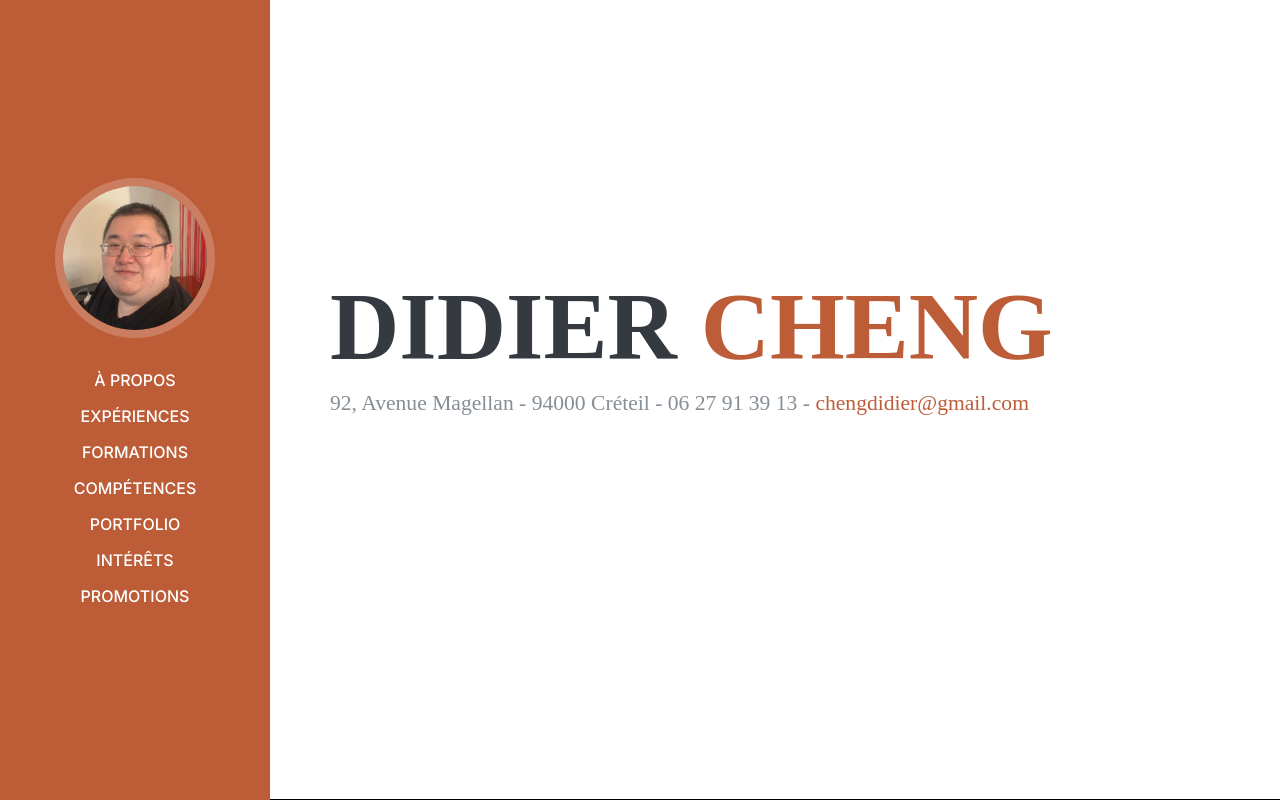
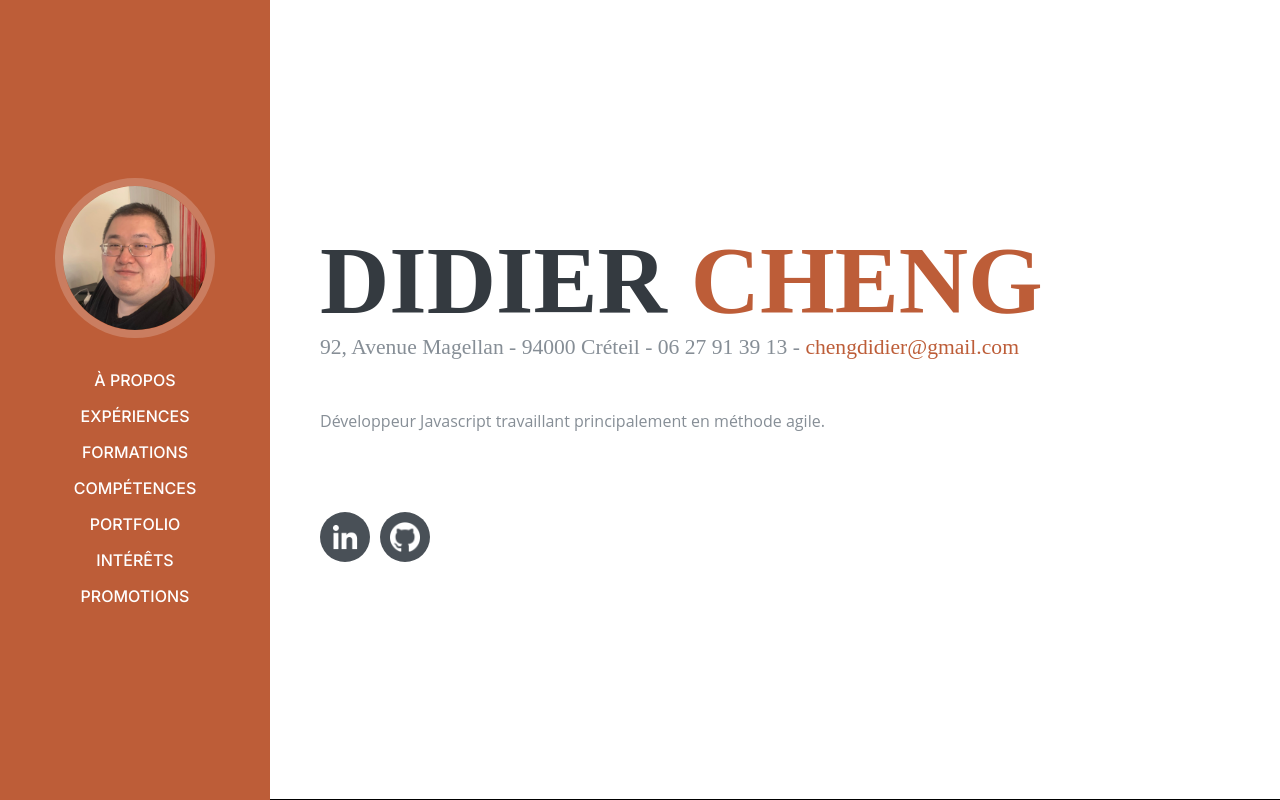
Before and after one commit to Vangnex/portfolio, a Next.js app: page / in a window 1280 px wide. Shown: the top 800 px of the page. Built offline with nearby package versions, Linux system fonts and the light colour scheme.

Commit message:
ADD Liste de boutons liens vers les réseaux sociaux / UPDATE Texte à propos

```diff
--- a/src/app/page.module.css
+++ b/src/app/page.module.css
@@ -7,6 +7,9 @@
   min-height: 100vh;
   background-color: white;
 }
+
+
+/* NAVIGATION SIDEBAR */
 
 .navigator {
   display: flex;
@@ -41,6 +44,8 @@
   text-transform: uppercase;
 }
 
+/* CORE CONTENT */
+
 .core {
   display: flex;
   flex-direction: column;
@@ -60,17 +65,13 @@
   */
 }
 
-.aboutContent {
-  margin-left: 60px;
-}
-
 .core section h1 {
   font-size: 6rem;
   line-height: 5.5rem;
   font-family: 'Saira Extra Condensed',serif;
   color: #343a40;
   text-transform: uppercase;
-  margin-bottom: 20px;
+  margin-bottom: 10px;
 }
 
 
@@ -79,5 +80,50 @@
   font-weight: 500;
   font-size: 1.35rem;
   color: #868e96;
-  margin-bottom: 100px;
+  margin-bottom: 50px;
 }
+
+
+/* CORE CONTENT - ABOUT */
+
+.aboutContent {
+  margin-left: 50px;
+}
+
+.aboutText {
+  font-family: 'Open Sans',serif;
+  color: #868e96;
+  margin-bottom: 80px;
+}
+
+.socialLink {
+  list-style: none;
+  display: flex;
+}
+
+.socialLink li {
+  margin-right: 10px;
+}
+
+/* CORE CONTENT - EXPERIENCE */
+
+
+/* OTHERS */
+
+.circle {
+  display: flex;
+  justify-content: center;
+  align-items: center;
+  width: 50px;
+  height: 50px;
+  border-radius: 25px;
+  background-color: #495057;
+}
+
+.circle:hover {
+  background-color: #bd5d38;
+}
+
+.circle:active {
+  background-color: #824027;
+}
--- a/src/app/page.tsx
+++ b/src/app/page.tsx
@@ -43,7 +43,7 @@ export default function Home() {
       </nav>
 
       <core style={{"margin-left": navwidth}} className={styles.core}>
-        <section>
+        <section id="aboutSection">
           <div className={styles.aboutContent}>
             <h1>Didier <span style={{"color":"#bd5d38"}}>CHENG</span></h1>
             <div className={styles.sectionSubtitle}>
@@ -53,7 +53,34 @@ export default function Home() {
               - <span style={{"color":"#bd5d38"}}>chengdidier@gmail.com</span>
             </div>
             <div className={styles.aboutText}>
+              Développeur Javascript travaillant principalement en méthode agile.
             </div>
+            <ul className={styles.socialLink}>
+              <li>
+                <a href='https://www.linkedin.com/in/didier-cheng-a21959a9/' target='_blank'>
+                  <div className={styles.circle}>
+                    <Image
+                      src="/linkedin_logo.png"
+                      alt="Linkedin Logo"
+                      width={30}
+                      height={30}
+                    />
+                  </div>
+                </a>
+              </li>
+              <li>
+                <a href='https://github.com/Vangnex' target='_blank'>
+                  <div className={styles.circle}>
+                    <Image
+                      src="/github_logo.png"
+                      alt="Github Logo"
+                      width={30}
+                      height={30}
+                    />
+                  </div>
+                </a>
+              </li>
+            </ul>
           </div>
         </section>
         <section>
```
Also changed, not shown: public/github_logo.png (added), public/linkedin_logo.png (added).
